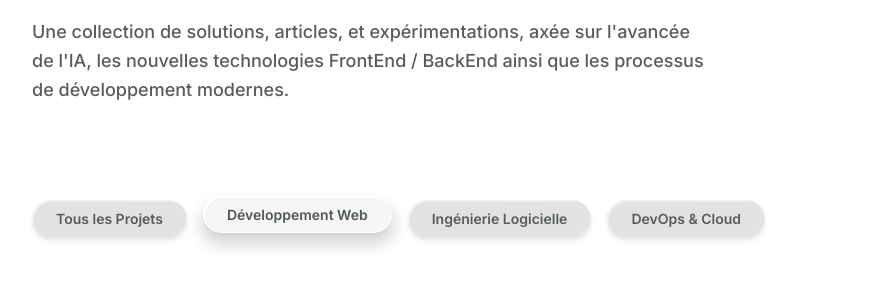
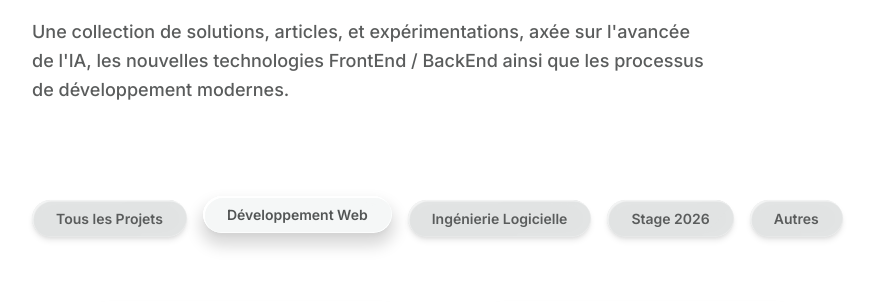
Before and after one commit to MINLEGO/Portfolio-Louis-MOULINET, a PHP site: page /projects.php?filter=web in a window 1280 px wide. Shown: the part 313-615 px from the top of the page, without its empty margins (0-874 px from the left). Run offline with PHP 8.4, Linux system fonts and the light colour scheme; some web fonts are replaced.

Commit message:
added stage selector

```diff
--- a/public/projects.json
+++ b/public/projects.json
@@ -15,7 +15,7 @@
             "image": "./media/project_ms_render.png",
             "image_alt": "Rendu 3D d'un télephone contenant l'interface de MarketSpider",
             "detail": {
-                "subtitle": "01 / PERsonal / DevOps",
+                "subtitle": "01 / PERsonal / Software",
                 "status": "Private beta",
                 "stack": "python/sqlite/docker",
                 "year": "2024-2026",
@@ -220,7 +220,7 @@
                 "detail_image2": "./media/sirh_3.png",
                 "detail_image2_alt": "Diagramme de classes UML représentant une structure de gestion des salariés avec trois entités : Salarié, Catégorie et Service, chacune avec ses attributs spécifiques comme code, nom, date de naissance, fonction pour Salarié, et code, libellé, prime pour Catégorie. Les relations indiquent qu'un salarié appartient à une catégorie et un service, avec des cardinalités précisant les liens entre ces entités.",
                 "detail_note": "Ce projet m'a appris à faire face aux difficultés inattendues dans un environnement stressant.",
-                "subtitle": "05 / BTS-SIO / DevOps"
+                "subtitle": "05 / BTS-SIO / Software"
             }
         },
         {
@@ -314,7 +314,7 @@
         {
             "id": 8,
             "index": "08",
-            "category": "web",
+            "category": "Stage_2026",
             "title": "Stage : Landing page WonderBento",
             "tags": [
                 "CSS",
@@ -358,7 +358,7 @@
         {
             "id": 9,
             "index": "09",
-            "category": "web",
+            "category": "Stage_2026",
             "title": "Stage : Bento grids",
             "tags": [
                 "CSS",
@@ -405,7 +405,7 @@
         {
             "id": 10,
             "index": "10",
-            "category": "software",
+            "category": "Stage_2026",
             "title": "Stage : Projet Buffallo",
             "tags": [
                 "Python",
@@ -452,7 +452,7 @@
         {
             "id": 11,
             "index": "11",
-            "category": "other",
+            "category": "Stage_2026",
             "title": "Stage : Veille technologique",
             "tags": [
                 "ComfyUI",
@@ -496,7 +496,7 @@
         {
             "id": 12,
             "index": "12",
-            "category": "software",
+            "category": "Stage_2026",
             "title": "Stage : Scrapping",
             "tags": [
                 "Python",
--- a/public/projects.php
+++ b/public/projects.php
@@ -9,7 +9,8 @@ $activeFilter = isset($_GET['filter']) ? $_GET['filter'] : 'all';
 $filterMap = [
     'web'      => 'Web',
     'software' => 'Software',
-    'devops'   => 'Dev_Ops',
+    'stage2026'   => 'Stage_2026',
+    'other' => 'Other'
 ];
 if ($activeFilter !== 'all' && isset($filterMap[$activeFilter])) {
     $projects = array_filter($projects, function ($p) use ($filterMap, $activeFilter) {
@@ -25,7 +26,7 @@ if ($activeFilter !== 'all' && isset($filterMap[$activeFilter])) {
     <meta charset="utf-8" />
     <meta content="width=device-width, initial-scale=1.0" name="viewport" />
     <title>Projets</title>
-    <meta name="description" content="Explorez la galerie des projets de Louis MOULINET : applications web, logiciels cœurs et expérimentations DevOps. Solutions innovantes développées en BTS SIO." />
+    <meta name="description" content="Explorez la galerie des projets de Louis MOULINET : applications web et logiciels. Solutions innovantes développées en BTS SIO." />
     <link rel="canonical" href="https://louismoulinet.com/projects.php" />
 
     <!-- Open Graph / Facebook -->
@@ -90,9 +91,12 @@ if ($activeFilter !== 'all' && isset($filterMap[$activeFilter])) {
                 <a href="projects.php?filter=software"
                     class="filter-btn glass-btn <?= $activeFilter === 'software' ? 'filter-btn--active' : 'filter-btn--inactive' ?>">
                     Ingénierie Logicielle</a>
-                <a href="projects.php?filter=devops"
-                    class="filter-btn glass-btn <?= $activeFilter === 'devops' ? 'filter-btn--active' : 'filter-btn--inactive' ?>">
-                    DevOps &amp; Cloud</a>
+                <a href="projects.php?filter=stage2026"
+                    class="filter-btn glass-btn <?= $activeFilter === 'stage2026' ? 'filter-btn--active' : 'filter-btn--inactive' ?>">
+                    Stage 2026</a>
+                <a href="projects.php?filter=other"
+                    class="filter-btn glass-btn <?= $activeFilter === 'other' ? 'filter-btn--active' : 'filter-btn--inactive' ?>">
+                    Autres</a>
             </div>
         </section>
         <!-- Projects Grid (dynamic) -->
--- a/public/style.css
+++ b/public/style.css
@@ -1487,25 +1487,6 @@ pre {
     border: 1px solid #f1f5f9;
 }
 
-.devops-mini-grid {
-    display: grid;
-    grid-template-columns: repeat(2, minmax(0, 1fr));
-    gap: 1rem;
-    width: 100%;
-}
-
-@media (min-width: 768px) {
-    .devops-mini-grid {
-        width: auto;
-    }
-}
-
-.devops-mini-card {
-    padding: 1.5rem;
-    background-color: var(--surface-container-low);
-    text-align: center;
-    border-radius: var(--radius-lg);
-}
 
 /* =========================================
    PROJECTS SECTION (index.html)
```
Also changed, not shown: public/index.php (+0 -23 lines), public/prototype_editor/projects.json (+5 -5 lines).
